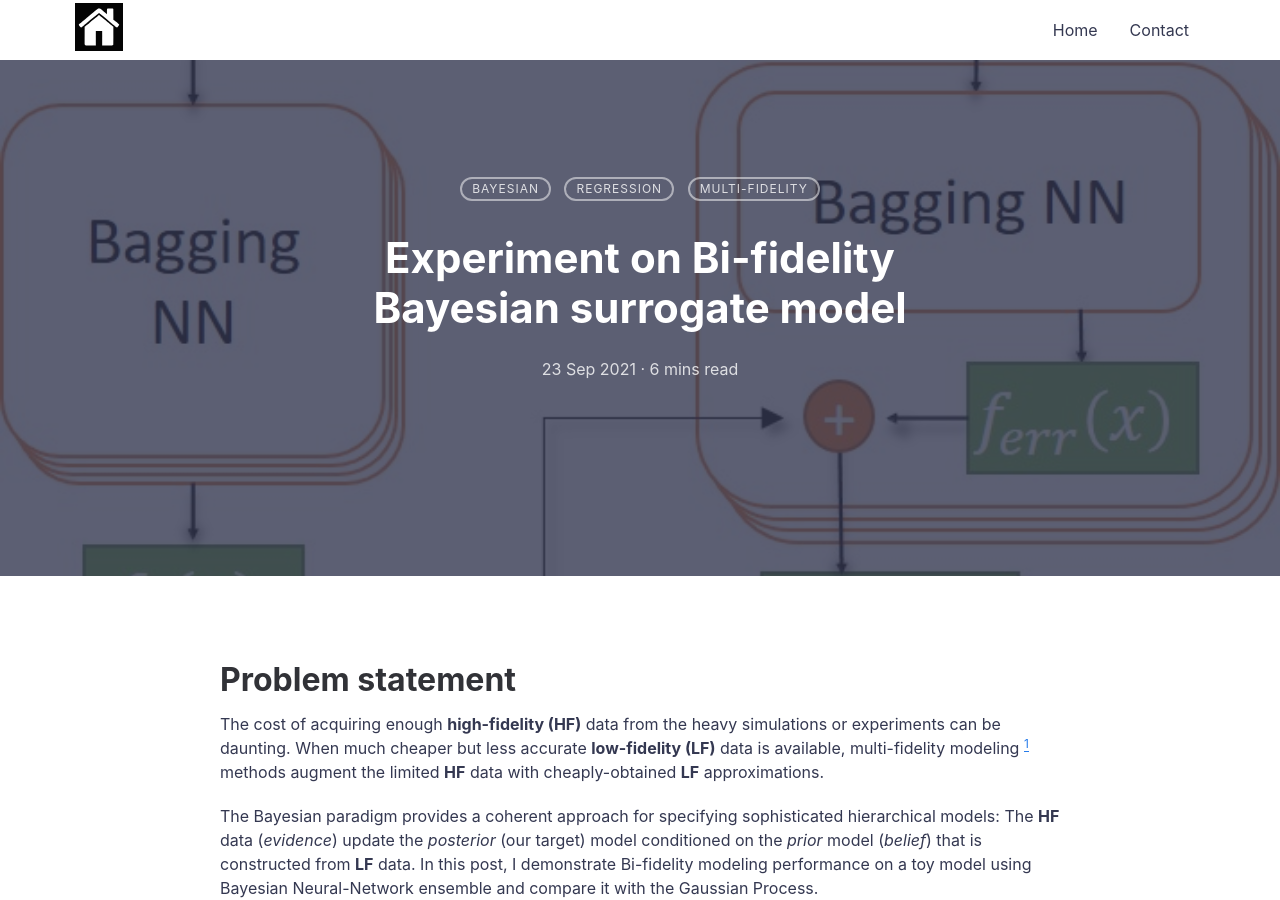
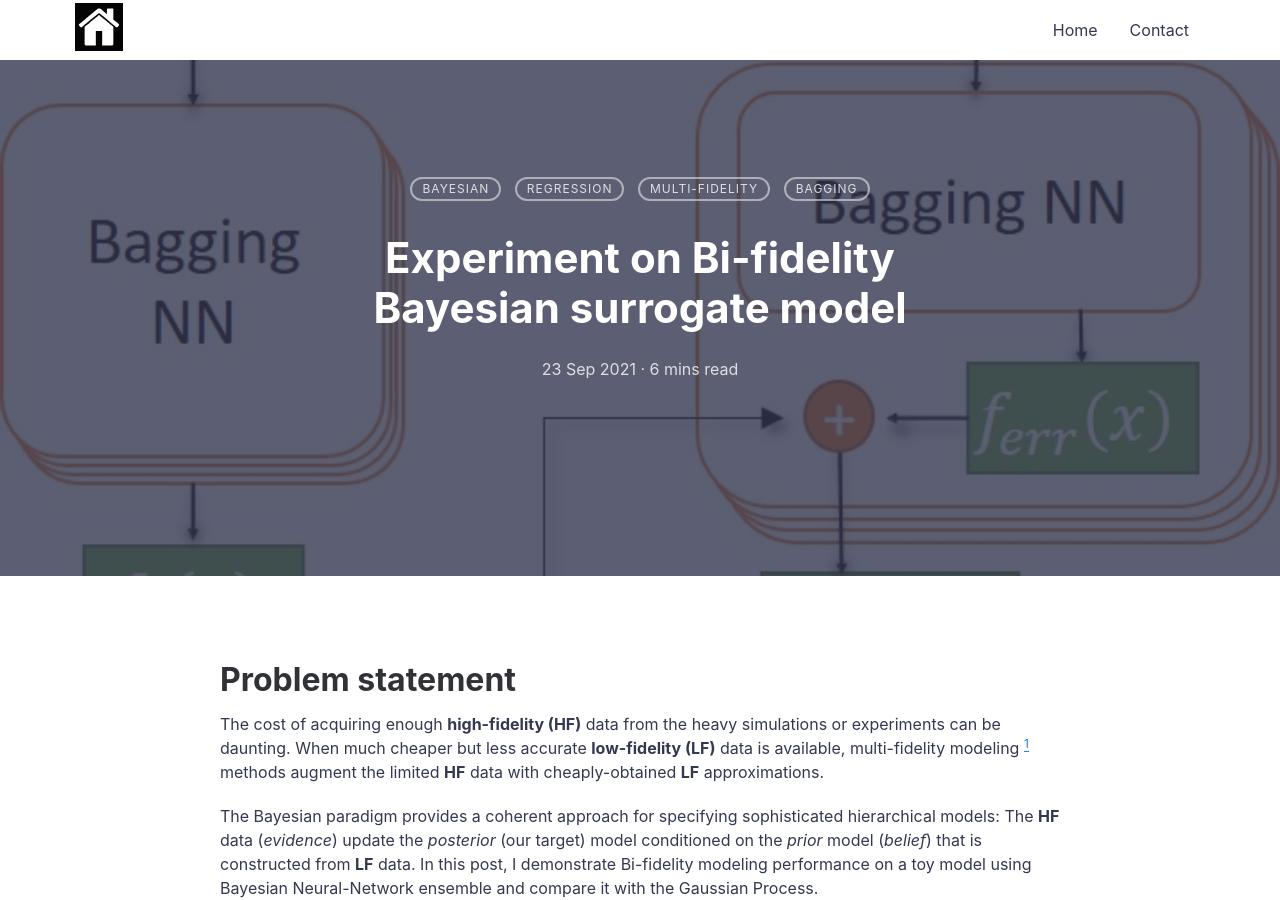
Before and after one commit to kilean20/kilean20.github.io, a Jekyll site: the page built from _posts/2021-09-23-bifidel_GPvsNN.md, in a window 1280 px wide and 900 px high. Built offline with Jekyll 4.4.1, drawn with Linux system fonts in a browser that asks for light colours; formulas are drawn with MathJax 3; a script that is not in the unit is left out; comment, search, counter and statistics services are not loaded; some of the changed text lies outside the part shown.

Commit message:
Update 2021-09-23-bifidel_GPvsNN.md

```diff
--- a/_posts/2021-09-23-bifidel_GPvsNN.md
+++ b/_posts/2021-09-23-bifidel_GPvsNN.md
@@ -3,7 +3,7 @@ layout: post
 title: Experiment on Bi-fidelity Bayesian surrogate model
 featured-img: BiFidel_BaggingNN_cover
 image: BiFidel_BaggingNN
-category: [bayesian, regression, multi-fidelity]
+category: [bayesian, regression, multi-fidelity, bagging]
 mathjax: true
 summary: Experiment with the Bi-fidelity method on a toy model using (Bayesian) Bootstrap aggregating Neural Network and compare it with Gaussian Process
 ---
@@ -144,7 +144,7 @@ I constructed the bi-fidelity model using *Bagging* NNs in a Bayesian way and co
 
 # References
 
-[1]: [Multifidelity Modelling](https://mlatcl.github.io/mlphysical/lectures/05-02-multifidelity.html)
-* 2. [Bagging](https://www.stat.berkeley.edu/~breiman/bagging.pdf)
+  1. [Multifidelity Modelling](https://mlatcl.github.io/mlphysical/lectures/05-02-multifidelity.html)
+  2. [Bagging](https://www.stat.berkeley.edu/~breiman/bagging.pdf)
 * 3. [Dropout as a Bayesian Approximation: Representing Model Uncertainty in Deep Learning](https://arxiv.org/pdf/1506.02142.pdf): arguments that dropout (at test time) in NNs has a connection to gaussian processes and motivates its usage as a bayesian method
 * 4. [Risk versus Uncertainty in Deep Learning: Bayes, Bootstrap and the Dangers of Dropout](http://bayesiandeeplearning.org/2016/papers/BDL_4.pdf): motivates that dropout with fixed $p$ estimates risk and not uncertainty
```
